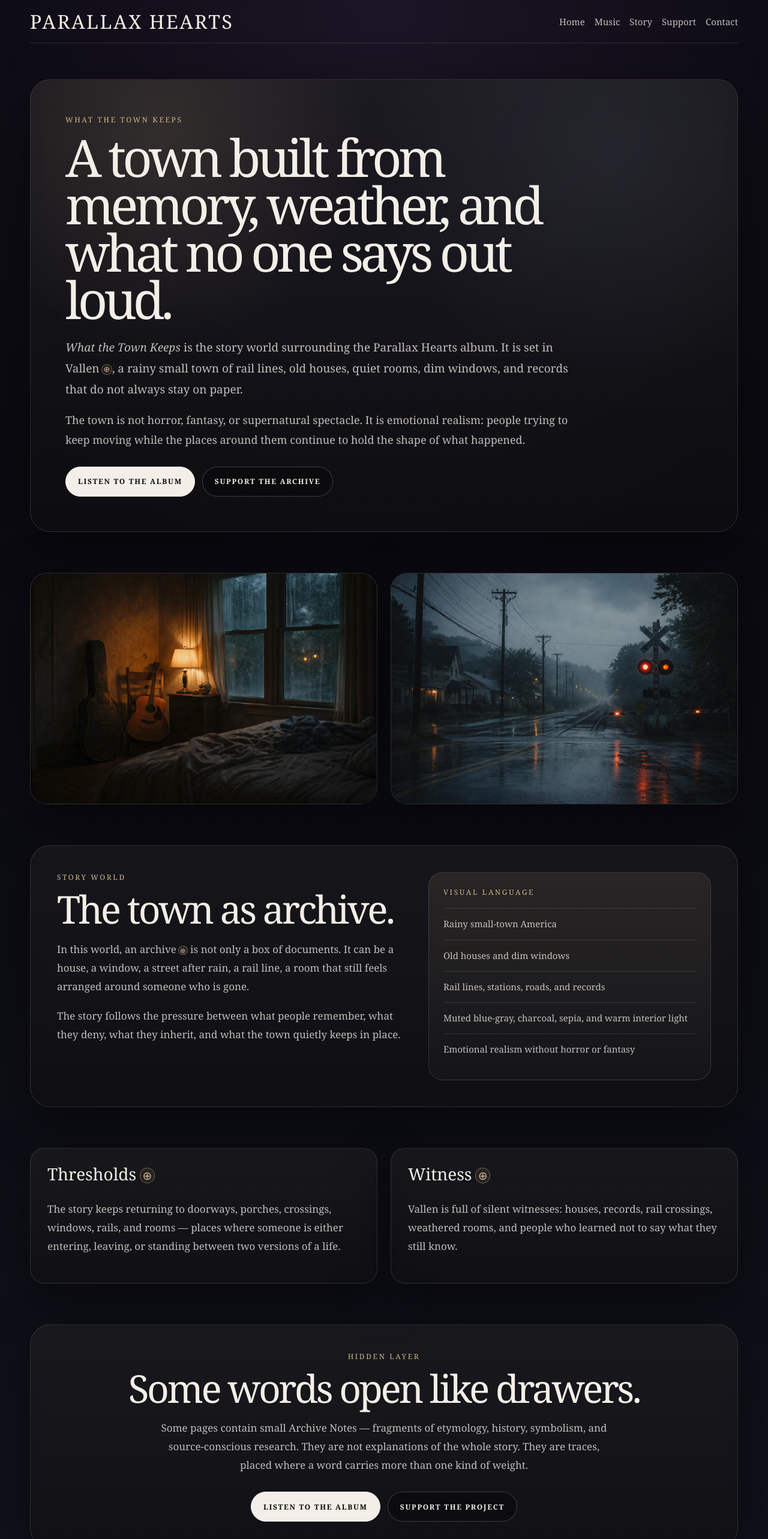
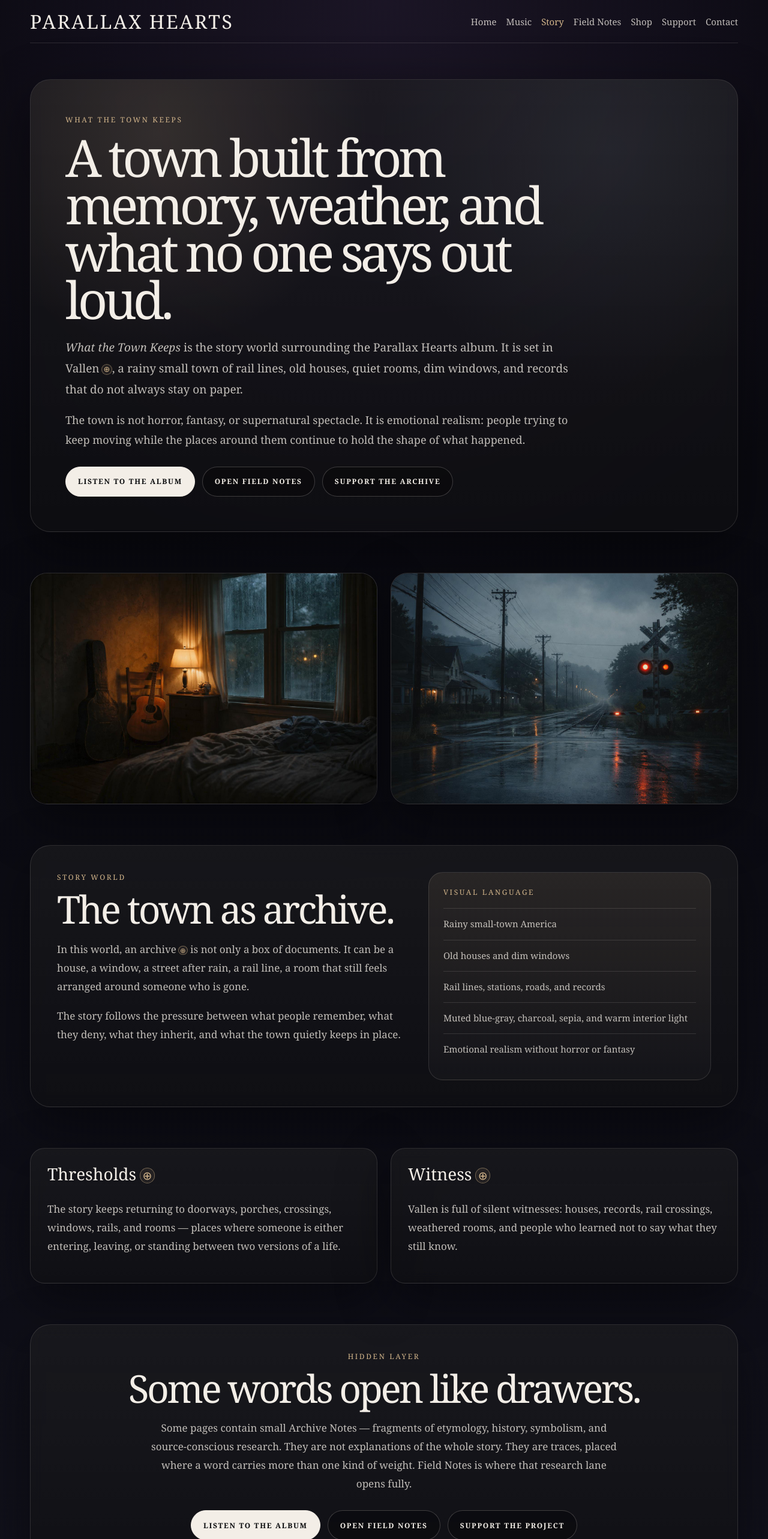
Before and after one commit to chthomps4/parallaxhearts-site, a Next.js app in the folder site/: page /project in a window 1280 px wide. Shown: the top 2566 px of the page at 60% size. Built offline with nearby package versions, Linux system fonts and the light colour scheme.

Commit message:
Add Field Notes bridge to story page

```diff
--- a/site/app/project/page.tsx
+++ b/site/app/project/page.tsx
@@ -53,6 +53,8 @@ export default function ProjectPage() {
               ["Home", "/"],
               ["Music", "/music"],
               ["Story", "/project"],
+              ["Field Notes", "/field-notes"],
+              ["Shop", "/shop"],
               ["Support", "/support"],
               ["Contact", "/contact"],
             ].map(([label, href]) => (
@@ -60,7 +62,8 @@ export default function ProjectPage() {
                 key={label}
                 href={href}
                 style={{
-                  color: "var(--paper-soft)",
+                  color:
+                    label === "Story" ? "var(--gold)" : "var(--paper-soft)",
                   textDecoration: "none",
                   fontSize: "15px",
                 }}
@@ -152,6 +155,10 @@ export default function ProjectPage() {
               >
                 <Link href="/music" className="primary-button">
                   Listen to the Album
+                </Link>
+
+                <Link href="/field-notes" className="secondary-button">
+                  Open Field Notes
                 </Link>
 
                 <Link href="/support" className="secondary-button">
@@ -383,13 +390,14 @@ export default function ProjectPage() {
               className="body-copy"
               style={{
                 margin: "20px auto 0",
-                maxWidth: "760px",
+                maxWidth: "780px",
               }}
             >
               Some pages contain small Archive Notes — fragments of etymology,
               history, symbolism, and source-conscious research. They are not
               explanations of the whole story. They are traces, placed where a
-              word carries more than one kind of weight.
+              word carries more than one kind of weight. Field Notes is where
+              that research lane opens fully.
             </p>
 
             <div
@@ -403,6 +411,10 @@ export default function ProjectPage() {
             >
               <Link href="/music" className="primary-button">
                 Listen to the Album
+              </Link>
+
+              <Link href="/field-notes" className="secondary-button">
+                Open Field Notes
               </Link>
 
               <Link href="/support" className="secondary-button">
```
